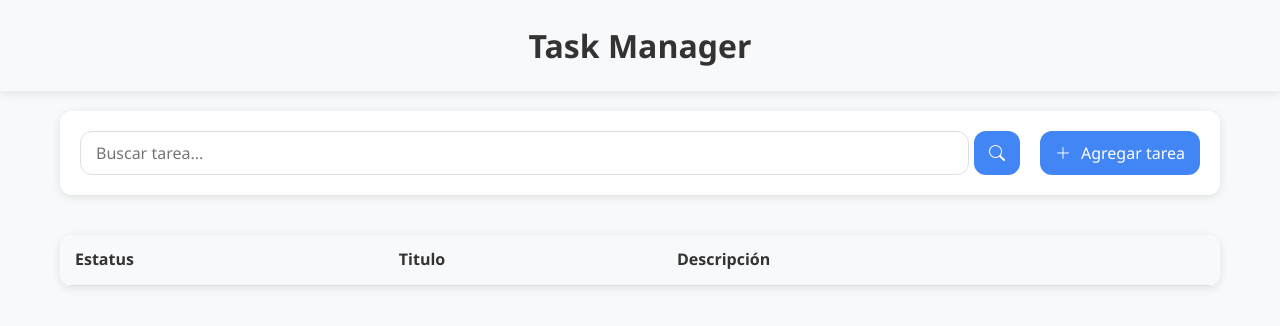
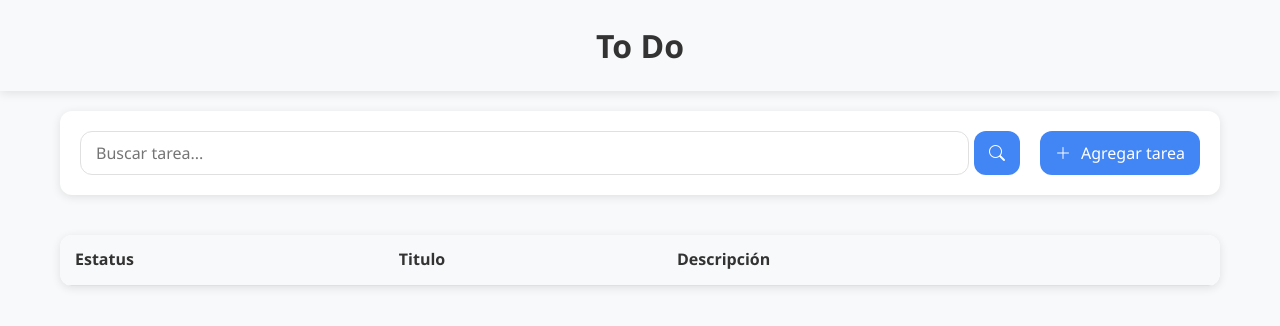
Before and after one commit to MancillaO/app-todo, a website: page index.html in a window 1280 px wide. Drawn offline with nearby package versions, Linux system fonts and the light colour scheme; no server answers.

Commit message:
Update title and header to reflect application name as "To Do"

```diff
--- a/index.html
+++ b/index.html
@@ -4,7 +4,7 @@
 <head>
   <meta charset="UTF-8">
   <meta name="viewport" content="width=device-width, initial-scale=1.0">
-  <title>TaskManager</title>
+  <title>To Do</title>
   <link rel="icon" href="./images/favicon.webp">
   <link rel="stylesheet" href="./styles.css">
 </head>
@@ -12,7 +12,7 @@
 <body>
   <!-- Header -->
   <header>
-    <h1>Task Manager</h1>
+    <h1>To Do</h1>
   </header>
 
   <!-- Contenido principal -->
--- a/package.json
+++ b/package.json
@@ -1,5 +1,5 @@
 {
-  "name": "web-task",
+  "name": "to-do-app",
   "version": "1.0.0",
   "main": "app.js",
   "type": "module",
```
